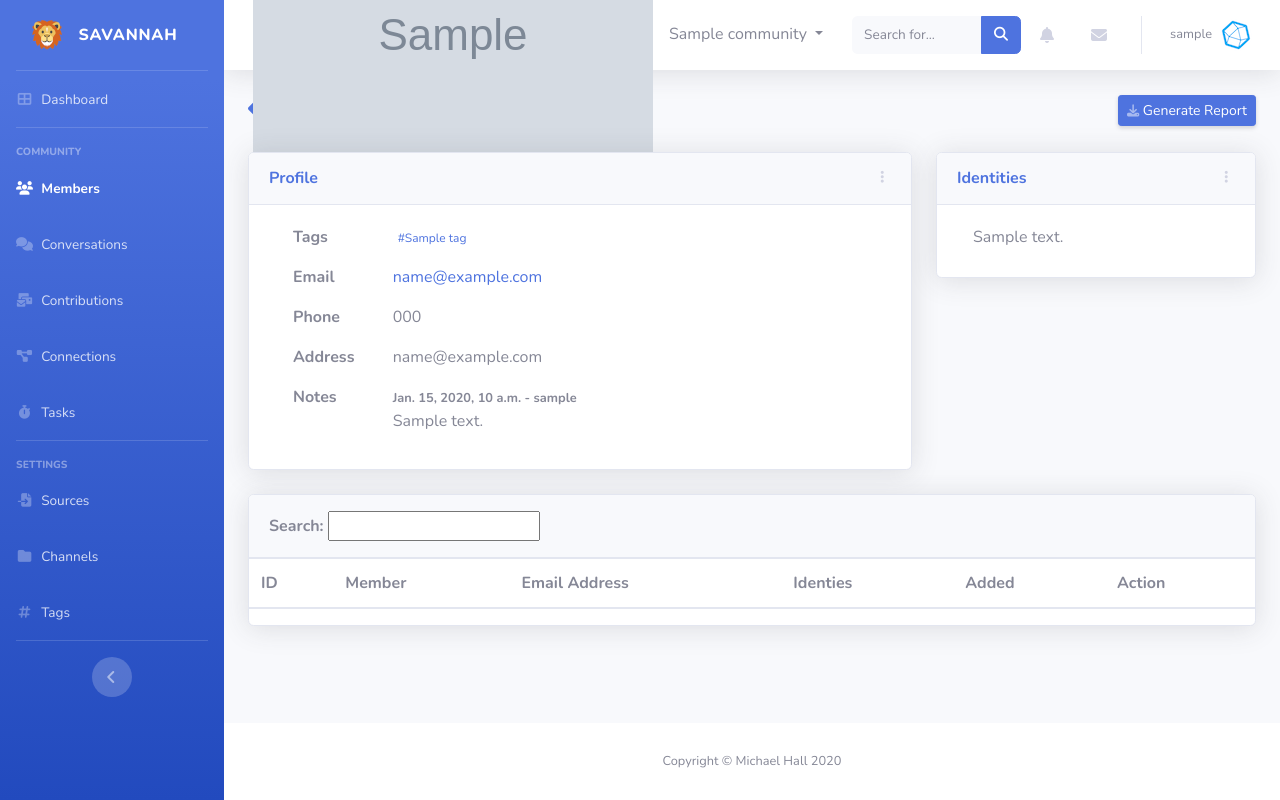
After one commit to SavannahHQ/Savannah, a Django app: page /v2/member/1/merge in a window 1280 px wide. The commit adds this page. Run offline with Django 3.2, Linux system fonts and the light colour scheme; a user stored in the database is signed in; tables that the repository leaves empty hold one stand-in row (values such as "Sample post"); grey boxes marked "Sample" are stand-in pictures; lists and menus that the app fills with data are empty; some libraries are stand-ins or nearby versions.

Commit message:
Add member merge page

```diff
--- a/frontendv2/templates/savannahv2/base.html
+++ b/frontendv2/templates/savannahv2/base.html
@@ -13,7 +13,7 @@
   <title>Savannah{% block page_title %}{% endblock %}</title>
 
   <!-- Custom fonts for this template-->
-  <link href="{% static 'vendor/fontawesome-free/css/all.min.css' %}" rel="stylesheet" type="text/css">
+  <script src="https://kit.fontawesome.com/a160749d77.js" crossorigin="anonymous"></script>
   <link href="https://fonts.googleapis.com/css?family=Nunito:200,200i,300,300i,400,400i,600,600i,700,700i,800,800i,900,900i" rel="stylesheet">
 
   <!-- Custom styles for this template-->
--- /dev/null
+++ b/frontendv2/templates/savannahv2/member_merge.html
@@ -0,0 +1,164 @@
+{% extends "savannahv2/base.html"%}
+{% load static %}
+
+{% block page_content %}
+          <!-- Page Heading -->
+          <div class="d-sm-flex align-items-center justify-content-between mb-4">
+            <h1 class="h3 mb-0 text-gray-800"><a href="{% url 'member_profile' view.member.id %}"><i class="fas fa-arrow-left"></i></a> {{view.member.name}}{% if view.tag %} <span style="white-space:nowrap; font-size: 0.75em; margin-right: 2px; padding: 1px 5px 1px 5px; border-radius: 1em; background-color: #{{view.tag.color}};">#{{view.tag.name}}<a href="?"><i class="p-1 fa fa-times"></i></a></span>{% endif %}</h1>
+            <a href="#" class="d-none d-sm-inline-block btn btn-sm btn-primary shadow-sm"><i class="fas fa-download fa-sm text-white-50"></i> Generate Report</a>
+          </div>
+
+          <!-- Content Row -->
+
+          <div class="row">
+
+            <!-- Profile  -->
+            <div class="col-xl-8 col-lg-7">
+              <div class="card shadow mb-4">
+                <!-- Card Header - Dropdown -->
+                <div class="card-header py-3 d-flex flex-row align-items-center justify-content-between">
+                  <h6 class="m-0 font-weight-bold text-primary">Profile</h6>
+                  <div class="dropdown no-arrow">
+                    <a class="dropdown-toggle" href="#" role="button" id="dropdownMenuLink" data-toggle="dropdown" aria-haspopup="true" aria-expanded="false">
+                      <i class="fas fa-ellipsis-v fa-sm fa-fw text-gray-400"></i>
+                    </a>
+                    <div class="dropdown-menu dropdown-menu-right shadow animated--fade-in" aria-labelledby="dropdownMenuLink">
+                      <div class="dropdown-header">Member Actions:</div>
+                      <a class="dropdown-item" target="_blank" href="/admin/corm/member/{{view.member.id}}/change/"><i class="fas fa-user-edit"> </i> Edit Member</a>
+                      <a class="dropdown-item" target="_blank" href="/admin/corm/note/add/?member={{view.member.id}}&author={{request.user.id}}"><i class="fas fa-sticky-note"> </i> Add Note<Another action</a>
+                      <div class="dropdown-divider"></div>
+                      <a class="dropdown-item" target="_blank" href="/admin/corm/memberconnection/?from_member={{view.member.id}}"><i class="fas fa-project-diagram"> </i> View Connections</a>
+                    </div>
+                  </div>
+                </div>
+                <!-- Card Body -->
+                <div class="card-body">
+                <div class="container-fluid">
+                  {% if view.member.tags.count %}
+                  <div class="row mb-2">
+                    <div class="mb-2 col-lg-2 font-weight-bold">Tags</div>
+                    <div class="mb-2 col-lg-10">{% include 'savannahv2/tags.html' with tags=view.member.tags.all %}</div>
+                  </div>
+                  {% endif %}
+                  {% if view.member.email_address %}
+                  <div class="row mb-2">
+                    <div class="mb-2 col-lg-2 font-weight-bold">Email</div>
+                    <div class="mb-2 col-lg-10"><a href="mailto:{{view.member.email_address}}">{{view.member.email_address}}</a></div>
+                  </div>
+                  {% endif %}
+                  {% if view.member.phone_number %}
+                  <div class="row mb-2">
+                    <div class="mb-2 col-lg-2 font-weight-bold">Phone</div>
+                    <div class="mb-2 col-lg-10">{{view.member.phone_number}}</div>
+                  </div>
+                  {% endif %}
+                  {% if view.member.mailing_address %}
+                  <div class="row mb-2">
+                    <div class="mb-2 col-lg-2 font-weight-bold">Address</div>
+                    <div class="mb-2 col-lg-10">{{view.member.mailing_address}}</div>
+                  </div>
+                  {% endif %}
+                  {% if view.member.note_set.count %}
+                  <div class="row mb-2">
+                    <div class="mb-2 col-lg-2 font-weight-bold">Notes</div>
+                    <div class="mb-2 col-lg-10">
+                      {% for note in view.member.note_set.all %}
+                        <div class="{% if not forloop.last %}mb-3{% endif %}"><span class="small font-weight-bold">{{note.timestamp}} - {{note.author}}</span><br/><span>{{note.content|linebreaksbr}}</span></div>
+                      {% endfor %}
+                    </div>
+                  </div>
+                  {% endif %}
+                </div>
+
+                </div>
+              </div>
+            </div>
+
+            <!-- Contacts List -->
+            <div class="col-xl-4 col-lg-5">
+
+              <div class="card shadow mb-4">
+                <!-- Card Header - Dropdown -->
+                <div class="card-header py-3 d-flex flex-row align-items-center justify-content-between">
+                  <h6 class="m-0 font-weight-bold text-primary">Identities</h6>
+                  <div class="dropdown no-arrow">
+                    <a class="dropdown-toggle" href="#" role="button" id="dropdownMenuLink" data-toggle="dropdown" aria-haspopup="true" aria-expanded="false">
+                      <i class="fas fa-ellipsis-v fa-sm fa-fw text-gray-400"></i>
+                    </a>
+                    <div class="dropdown-menu dropdown-menu-right shadow animated--fade-in" aria-labelledby="dropdownMenuLink">
+                      <div class="dropdown-header">Identity Actions:</div>
+                      <a class="dropdown-item" target="_blank" href="/admin/corm/contact/add/?member={{view.member.id}}"><i class="fas fa-id-card"> </i> Add Identity</a>
+                      <div class="dropdown-divider"></div>
+                      <a class="dropdown-item" target="_blank" href="/admin/corm/contact/?member={{view.member.id}}"><i class="fas fa-address-book"> </i> Edit Identities</a>
+                    </div>
+                  </div>
+                </div>
+                <!-- Card Body -->
+                <div class="card-body">
+                  <div class="ml-3">
+                  {% for contact in view.member.contact_set.all %}
+                    <div class="mb-2">{% if contact.link_url %}<a href="{{contact.link_url}}" target="_blank">{% endif %}<i class="{{contact.source.icon_name}}"></i> {{contact.detail}}{% if contact.link_url %}</a>{% endif %}</div>
+                  {% endfor %}
+                  </div>
+                </div>
+              </div>
+
+            </div>
+          </div>
+
+          <!-- Content Row -->
+          <div class="row">
+
+            <!-- Content Column -->
+            <div class="col-lg-12 mb-4">
+
+              <!-- Most Active Users-->
+              <div class="card shadow mb-4">
+                <div class="card-header py-3">
+                  <div class="font-weight-bold">
+                    <form class="inline-form" action="{% url 'member_merge' view.member.id %}" method="GET">
+                    Search: <input name="search" value="{{view.search|default:''}}">
+                    </form>
+                  </div>
+                </div>
+                <div class="card-body p-0">
+                <form class="inline-form" action="{% url 'member_merge' view.member.id %}" method="POST">
+                {% csrf_token %}
+                <table class="table">
+                <thead>
+                  <tr>
+                    <th scope="col">ID</th>
+                    <th scope="col">Member</th>
+                    <th scope="col">Email Address</th>
+                    <th scope="col">Identies</th>
+                    <th scope="col">Added</th>
+                    <th scope="col">Action</th>
+                  </tr>
+                </thead>
+                <tbody>
+                {% for match in view.possible_matches %}
+                <tr>
+                  <td>{{match.id}}</td>
+                  <td><a href="{% url 'member_profile' match.id %}">{{match.name}}</a></td>
+                  <td>{{match.email_address|default:''}}</td>
+                  <td>
+                  {% for identity in match.contact_set.all %}
+                  <i class="{{identity.source.icon_name}}"></i> {{identity.detail}}{% if not forloop.last %}<br/>{% endif %}
+                  {% endfor %}
+                  </td>
+                  <td>{{match.date_added}}</td>
+                  <td><button type="submit" name="merge_with" value="{{match.id}}" >Merge</button></td>
+                </tr>
+                {% endfor %}
+                </tbody>
+                </table>
+                </form>
+                </div>
+              </div>
+
+            </div>
+
+          </div>
+        </div>
+        <!-- /.container-fluid -->
+{% endblock %}
--- a/frontendv2/templates/savannahv2/member_profile.html
+++ b/frontendv2/templates/savannahv2/member_profile.html
@@ -88,8 +88,9 @@
                     <div class="dropdown-menu dropdown-menu-right shadow animated--fade-in" aria-labelledby="dropdownMenuLink">
                       <div class="dropdown-header">Identity Actions:</div>
                       <a class="dropdown-item" target="_blank" href="/admin/corm/contact/add/?member={{view.member.id}}"><i class="fas fa-id-card"> </i> Add Identity</a>
+                      <a class="dropdown-item" target="_blank" href="/admin/corm/contact/?member={{view.member.id}}"><i class="fas fa-address-book"> </i> Edit Identities</a>
                       <div class="dropdown-divider"></div>
-                      <a class="dropdown-item" target="_blank" href="/admin/corm/contact/?member={{view.member.id}}"><i class="fas fa-address-book"> </i> Edit Identities</a>
+                      <a class="dropdown-item" href="{% url 'member_merge' view.member.id %}"><i class="fas fa-people-arrows"> </i> Merge Members</a>
                     </div>
                   </div>
                 </div>
--- a/frontendv2/urls.py
+++ b/frontendv2/urls.py
@@ -25,6 +25,7 @@ urlpatterns = [
     path('members/<int:community_id>/', views.members, name='members'),
     path('members/<int:community_id>/all', views.all_members, name='all_members'),
     path('member/<int:member_id>/', views.member_profile, name='member_profile'),
+    path('member/<int:member_id>/merge', views.member_merge, name='member_merge'),
     path('conversations/<int:community_id>/', views.conversations, name='conversations'),
     path('contributions/<int:community_id>/', views.contributions, name='contributions'),
 ]
--- a/frontendv2/views/__init__.py
+++ b/frontendv2/views/__init__.py
@@ -7,7 +7,7 @@ from django.db.models import Q, Count, Max
 from corm.models import *
 
 from frontendv2.views.dashboard import dashboard
-from frontendv2.views.members import members, all_members, member_profile
+from frontendv2.views.members import members, all_members, member_profile, member_merge
 from frontendv2.views.conversations import conversations
 from frontendv2.views.contributions import contributions
 
--- a/frontendv2/views/members.py
+++ b/frontendv2/views/members.py
@@ -1,6 +1,7 @@
 import operator
+from functools import reduce
 import datetime
-from django.shortcuts import render, get_object_or_404
+from django.shortcuts import render, get_object_or_404, redirect
 from django.contrib.auth.decorators import login_required
 from django.db.models import F, Q, Count, Max
 
@@ -11,6 +12,7 @@ class Members:
         self.community = get_object_or_404(Community, id=community_id)
         self._membersChart = None
         self._tagsChart = None
+        self._sourcesChart = None
         if tag:
             self.tag = get_object_or_404(Tag, name=tag)
         else:
@@ -133,6 +135,33 @@ class Members:
         chart = self.getTagsChart()
         return [tag[2] for tag in chart]
 
+    def getSourcesChart(self):
+        if not self._sourcesChart:
+            counts = dict()
+            other_count = 0
+            sources = Source.objects.filter(community=self.community).annotate(identity_count=Count('contact'))
+            for source in sources:
+                if source.identity_count > 5:
+                    counts[source.name] = source.identity_count
+                else:
+                    other_count += source.identity_count
+            self._sourcesChart = [(source, count) for source, count in sorted(counts.items(), key=operator.itemgetter(1), reverse=True)]
+            if len(self._sourcesChart) > 8:
+                other_count += sum([count for tag, count in self._sourcesChart[7:]])
+            if other_count > 0:
+                self._sourcesChart = self._sourcesChart[:7]
+                self._sourcesChart.append(("Other", other_count, "#efefef"))
+        return self._sourcesChart
+
+    @property
+    def source_names(self):
+        chart = self.getSourcesChart()
+        return [source[0] for source in chart]
+
+    @property
+    def source_counts(self):
+        chart = self.getSourcesChart()
+        return [source[1] for source in chart]
 
 @login_required
 def members(request, community_id):
@@ -342,3 +371,58 @@ def member_profile(request, member_id):
         "view": view,
     }
     return render(request, 'savannahv2/member_profile.html', context)
+
+class MemberMerge:
+    def __init__(self, member_id, search=None, page=1):
+        self.RESULTS_PER_PAGE = 100
+        self.member = get_object_or_404(Member, id=member_id)
+        try:
+            self.page = int(page)
+        except:
+            self.page = 1
+        if search:
+            self.search =search
+        else:
+            self.search = None
+
+    @property
+    def possible_matches(self):
+        matches = Member.objects.filter(community=self.member.community)
+        if self.search:
+            return matches.filter(Q(name__icontains=self.search)|Q(contact__detail__icontains=self.search))
+        else:
+            same_contact = [contact.detail for contact in self.member.contact_set.all()]
+            contact_matches = matches.filter(Q(contact__detail__in=same_contact))
+
+            similar_contact = [name for name in self.member.name.split(" ") if len(name) > 2]
+            if len(similar_contact) > 1:
+                similar_matches = matches.filter(~Q(contact__detail__in=same_contact) & reduce(operator.or_, (Q(contact__detail__icontains=name) for name in similar_contact)))
+            elif len(similar_contact) == 1:
+                similar_matches = matches.filter(~Q(contact__detail__in=same_contact) & Q(contact__detail__icontains=similar_contact[0]))
+            contact_matches = contact_matches.exclude(id=self.member.id).distinct()
+            similar_matches = similar_matches.exclude(id=self.member.id).distinct()[:20]
+            return list(contact_matches) + list(similar_matches)
+
+
+def member_merge(request, member_id):
+    communities = Community.objects.filter(Q(owner=request.user) | Q(managers__in=request.user.groups.all()))
+
+    view = MemberMerge(member_id, search=request.GET.get('search', 0))
+    request.session['community'] = view.member.community.id
+
+    if request.method == 'POST':
+        merge_with = get_object_or_404(Member, id=request.POST.get('merge_with'))
+        view.member.merge_with(merge_with)
+        return redirect('member_merge', member_id=member_id)
+
+    try:
+        user_member = Member.objects.get(user=request.user, community=community)
+    except:
+        user_member = None
+    context = {
+        "communities": communities,
+        "active_community": view.member.community,
+        "active_tab": "members",
+        "view": view,
+    }
+    return render(request, 'savannahv2/member_merge.html', context)
```
Also changed, not shown: frontendv2/templates/savannahv2/members.html (+6 -18 lines).
